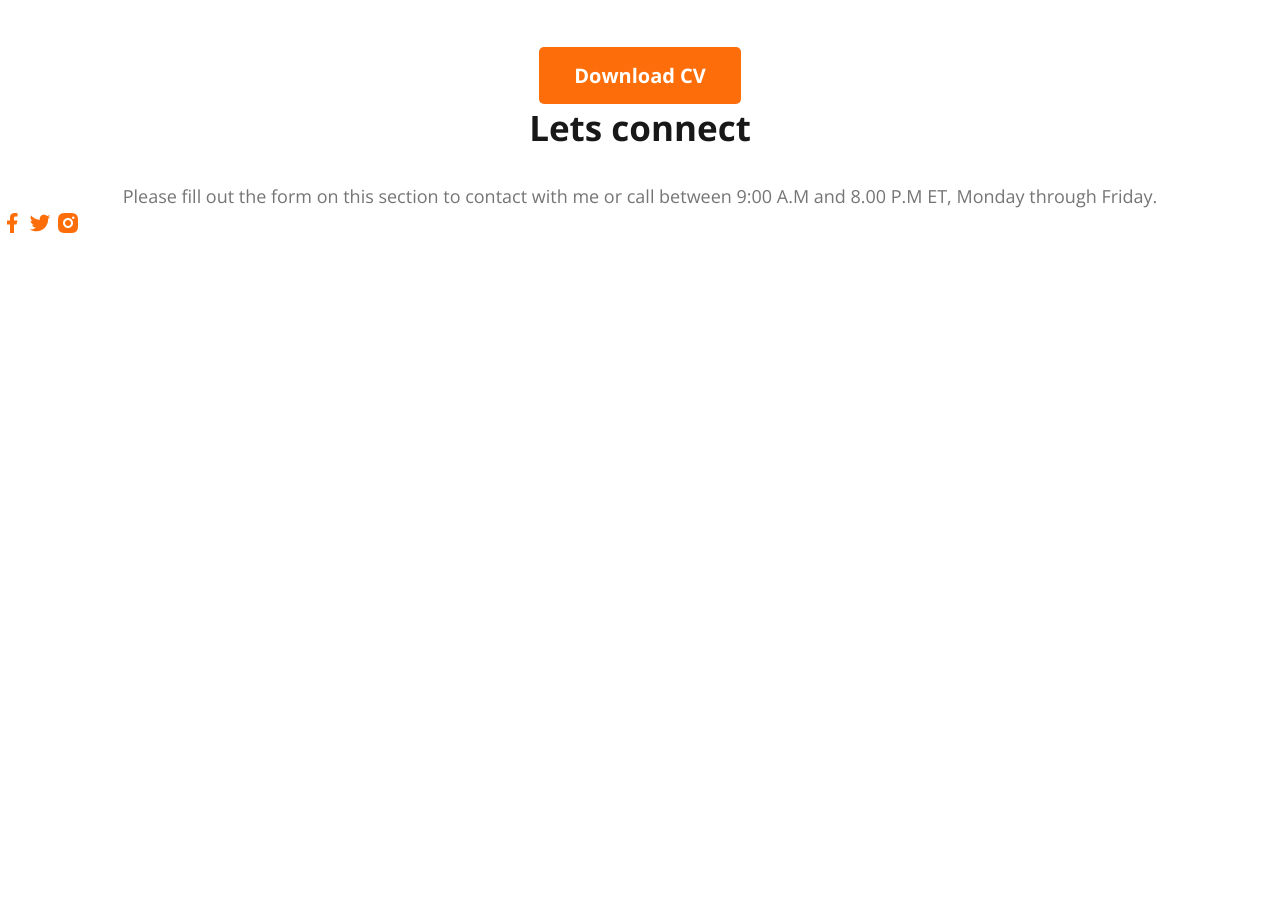
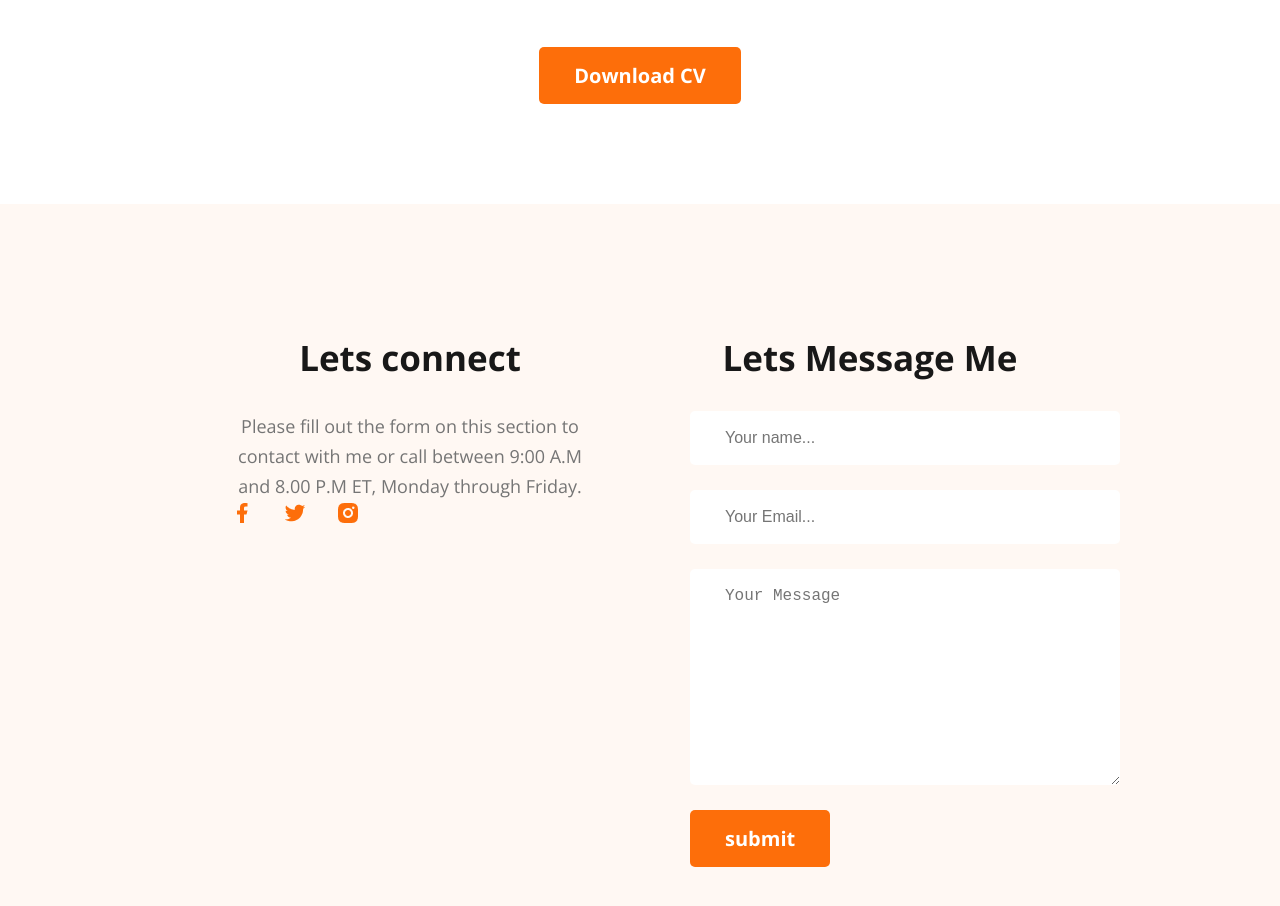
Before and after one commit to ZarinTasminSejuti/sample-portfolio, a plain HTML site: page index.html in a window 1280 px wide. Shown: the part 3178-4084 px from the top of the page. Before the commit the page ends 3448 px from the top, so only its background shows below. Drawn offline with nearby package versions, Linux system fonts and the light colour scheme.

Commit message:
finished footer section

```diff
--- a/index.html
+++ b/index.html
@@ -169,7 +169,13 @@
             </div>
         </div>
         <div class="footer-column">
-        <h3 class="section-title"></h3>
+            <h3 class="section-title">Lets Message Me</h3>
+            <form class="contact" action="">
+                <input type="text" placeholder="Your name...">
+                <input type="email" placeholder="Your Email..." name="" id="">
+                <textarea name="" id="" cols="50" rows="10" placeholder="Your Message"></textarea>
+                <input class="btn-primary" type="submit" value="submit">
+            </form>
         </div>
    </footer>
 </body>
--- a/styles/style.css
+++ b/styles/style.css
@@ -207,9 +207,32 @@
 }
 
 /* footer section */
-.footer{
+footer{
 display: flex;
-background-color: #FFF8F3;;
+gap: 100px;
+background: #FFF8F3;;
 padding: 130px 230px;
 margin-top: 100px;
 }
+
+.footer-column{
+  width: 50%;
+
+}
+
+.contact input[type="text"], .contact input[type="email"], textarea{
+display: block;
+margin-bottom: 25px;
+padding: 18px 35px;
+font-size: 16px;
+color: #757575;
+border: 0;
+border-radius: 5px;
+background-color: #fff;
+width: 100%;
+}
+
+.social-links a{
+  margin-right: 25px;
+
+}
```
Lines whose indentation alone changed are shown as unchanged.
